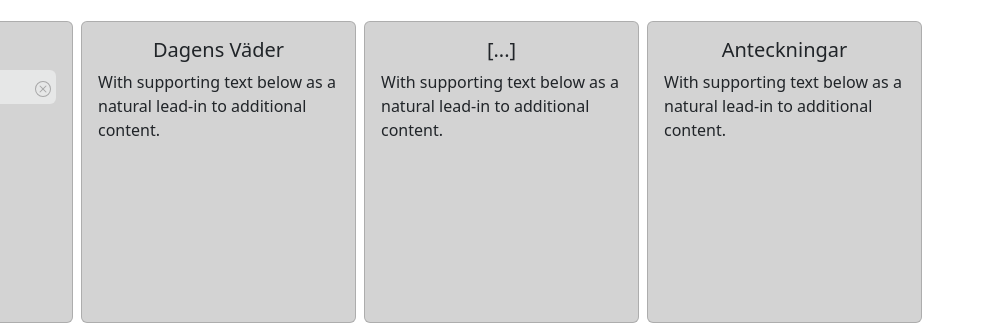
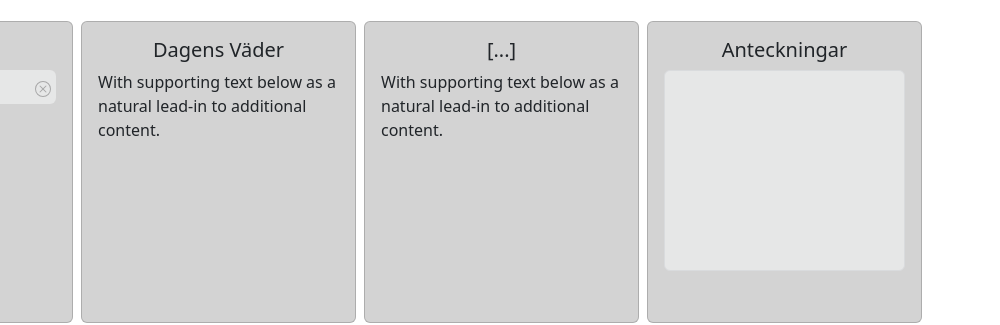
Before and after one commit to Jakob-mbi/Dashbord, a website built with Vite: page index.html in a window 1280 px wide. Shown: the part 238-563 px from the top of the page, 280-1280 px from the left. Built offline with nearby package versions, Linux system fonts and the light colour scheme; files whose address does not match are found by name.

Commit message:
feat notes

```diff
--- a/index.html
+++ b/index.html
@@ -66,7 +66,9 @@
               <div class="card bg-card-gray">
                 <div class="card-body card-hight">
                   <h5 class="card-title text-center">Anteckningar</h5>
-                  <p class="card-text">With supporting text below as a natural lead-in to additional content.</p>
+                  <div class="bg-light border rounded h-75 p-1 opacity-50" id="notes" contenteditable="true">
+
+                  </div>
 
                 </div>
               </div>
```
